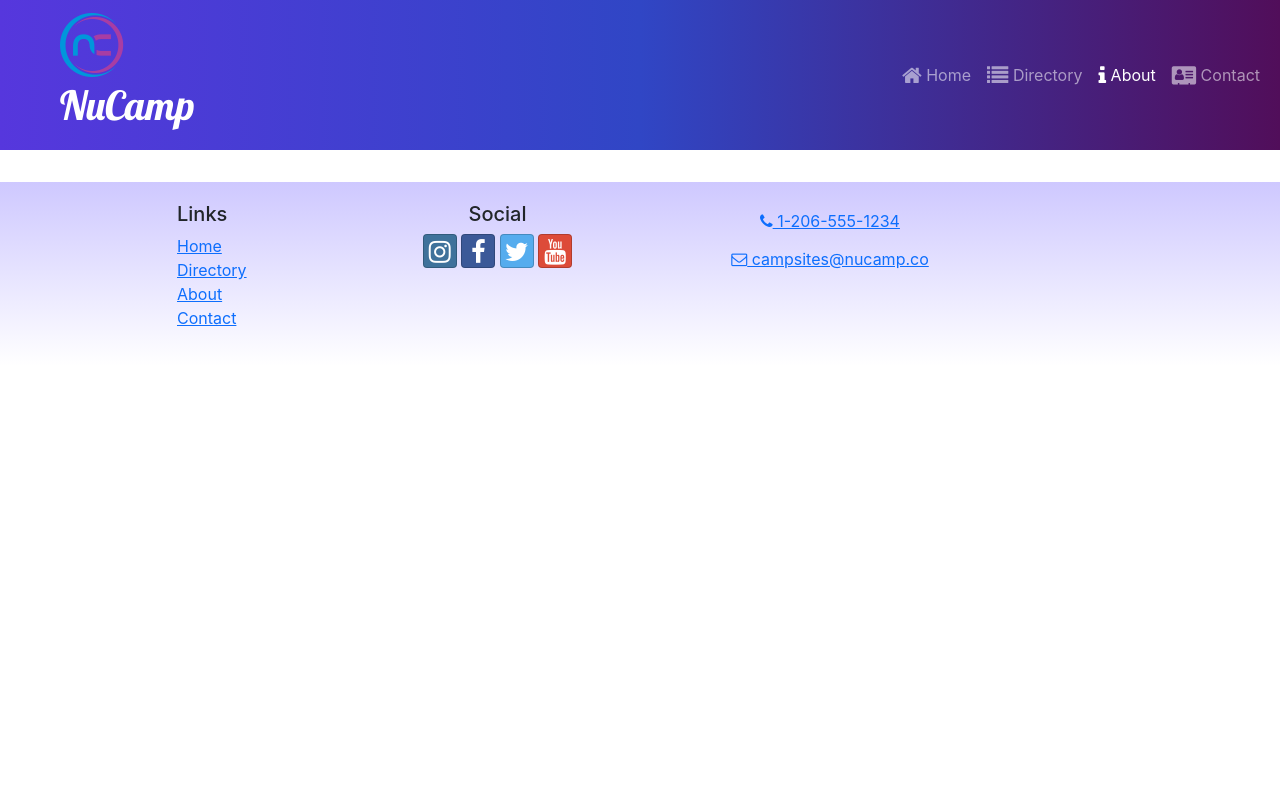
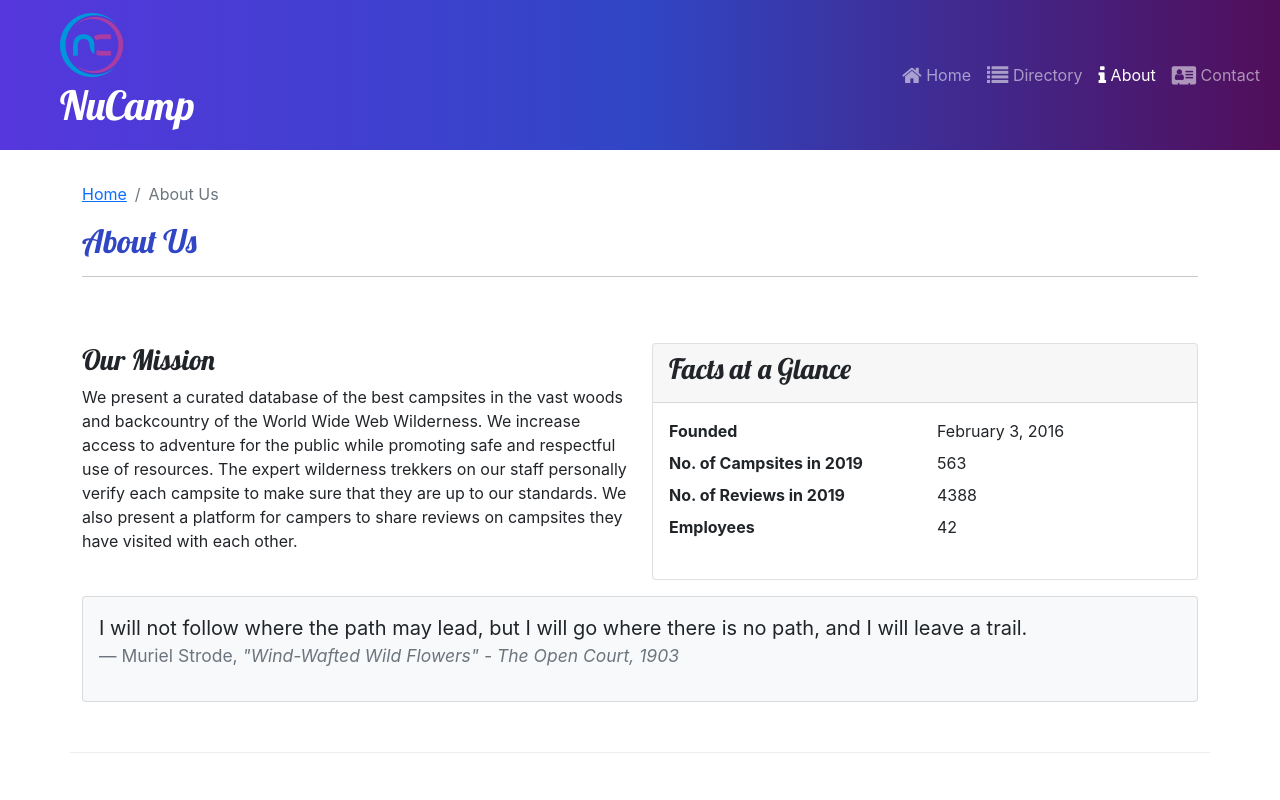
Before and after one commit to clairerob/nucampsite-react, a React (Create React App) app: page /about in a window 1280 px wide. Shown: the top 800 px of the page. Built offline with nearby package versions, Linux system fonts and the light colour scheme.

Commit message:
workshop task 2+3. Add links and partnerSlice

```diff
--- a/src/App.js
+++ b/src/App.js
@@ -6,6 +6,7 @@ import Header from './components/Header';
 import Footer from './components/Footer';
 import CampsitesDirectoryPage from './pages/CampsitesDirectoryPage';
 import CampsiteDetailPage from './pages/CampsiteDetailPage';
+import AboutPage from './pages/AboutPage';
 
 function App() {
   return (
@@ -16,6 +17,7 @@ function App() {
           <Route path='contact' element={<ContactPage />}/>
           <Route path='directory' element={<CampsitesDirectoryPage />}/>
           <Route path='directory/:campsiteId' element={<CampsiteDetailPage />} />
+          <Route path='about' element={<AboutPage />} />
         </Routes>
       <Footer />
     </div>
--- a/src/features/display/DisplayList.js
+++ b/src/features/display/DisplayList.js
@@ -2,9 +2,10 @@ import { Col, Row } from 'reactstrap';
 import DisplayCard from './DisplayCard';
 import { selectFeaturedCampsite } from '../campsites/campsitesSlice';
 import { selectFeaturedPromotion } from '../promotions/promotionsSlice';
+import { selectFeaturedPartner } from '../partners/partnersSlice';
 
 const DisplayList = () => {
-    const items = [selectFeaturedCampsite(), selectFeaturedPromotion()];
+    const items = [selectFeaturedCampsite(), selectFeaturedPromotion(), selectFeaturedPartner()];
 //now the if that data ever changes in either data file, we don't have to change these files, we'll still have access to the current data
     return (
         <Row>
--- /dev/null
+++ b/src/features/partners/partnersSlice.js
@@ -0,0 +1,9 @@
+import { PARTNERS } from '../../app/shared/PARTNERS';
+
+export const selectAllPartners = () => {
+    return PARTNERS;
+};
+
+export const selectFeaturedPartner = () => {
+    return PARTNERS.find((partner) => partner.featured);
+};
--- a/src/pages/AboutPage.js
+++ b/src/pages/AboutPage.js
@@ -1,8 +1,10 @@
 import { Col, Row, Container, Card, CardBody, CardHeader } from 'reactstrap';
+import SubHeader from '../components/SubHeader';
 
 const AboutPage = () => {
     return (
         <Container>
+            <SubHeader current='About Us' />
             <Row className='row-content'>
                 <Col sm='6'>
                     <h3>Our Mission</h3>
```
Also changed, not shown: src/features/partners/Partner.js (added).
